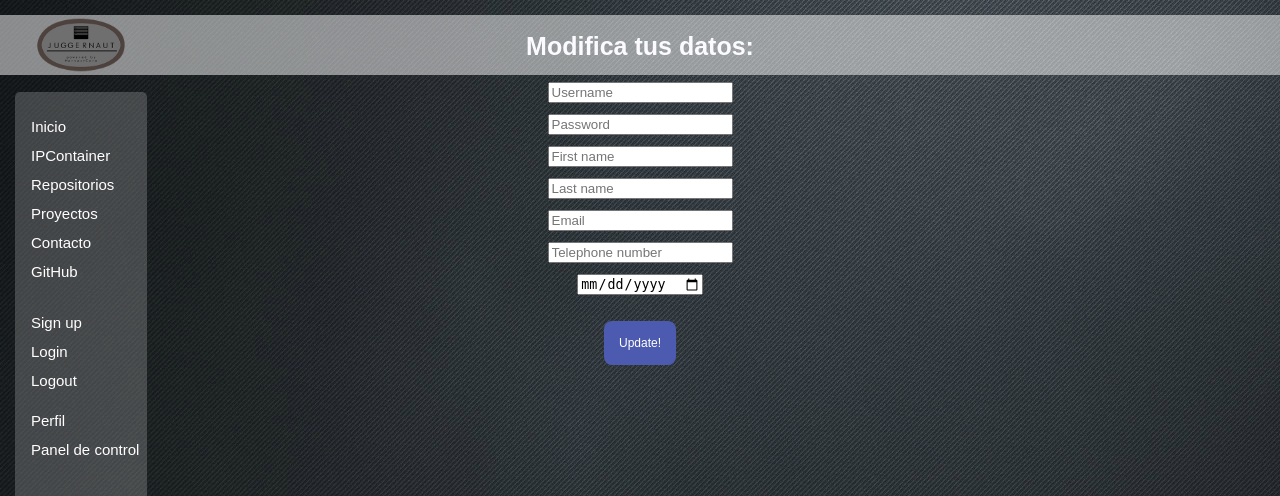
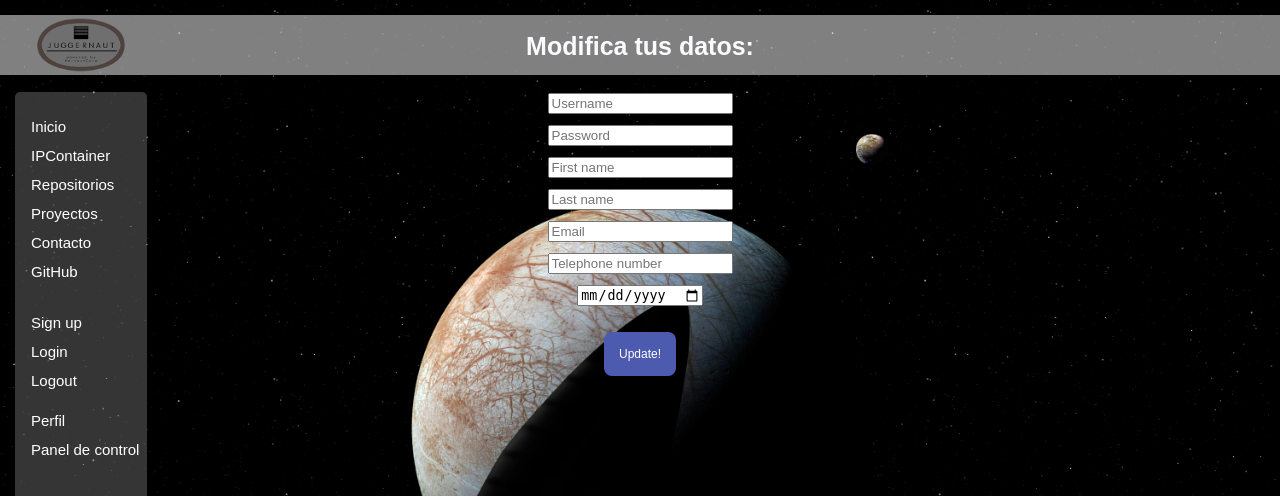
Before and after one commit to harvestcore/pyweb, a Flask app: template p3/templates/modifyprofile.html in a window 1280 px wide. Shown: the top 496 px of the page. Run offline with Flask 2, Linux system fonts and the light colour scheme; the template is opened without the code that fills it, so the values that code supplies are empty.

Commit message:
arreglo alguna que otra mierda

```diff
--- a/p3/static/styles.css
+++ b/p3/static/styles.css
@@ -1,7 +1,8 @@
 body {
 	padding-bottom: 20px;
-    background-image:url('/static/images/fondo.jpg');
-	background-repeat: repeat;
+    background-image:url('/static/images/fondo2.jpg');
+    background-repeat: repeat;
+    background-size: cover;
 	color: #000000;
 	font-size: 10px;
 	margin: 0;
--- a/p3/templates/modifyprofile.html
+++ b/p3/templates/modifyprofile.html
@@ -3,8 +3,9 @@
 {% block title %}Panel de control{% endblock %}
 {% block content %}
 <br>
+<h2 align="center">Modifica tus datos:</h2>
+<br>
 <form method="POST" align="center">
-    <h2>Modifica tus datos:</h2>
     <input type="text" name="username" placeholder="Username" value="{{ session['data']['username'] }}" required><br><br>
     <input type="password" name="password" placeholder="Password" value="{{ session['data']['password'] }}" required><br><br>
     <input type="text" name="firstname" placeholder="First name" value="{{ session['data']['firstname'] }}" required><br><br>
--- a/p3/templates/profile.html
+++ b/p3/templates/profile.html
@@ -2,7 +2,9 @@
 
 {% block title %}Perfil{% endblock %}
 {% block content %}
+<br>
 <h2 align="center">Tus datos:</h2>
+<br>
 <table id="profile" align="center">
     <tr>
         <td>Username</td>
```
Also changed, not shown: p3/static/images/fondo3.jpg (added).
